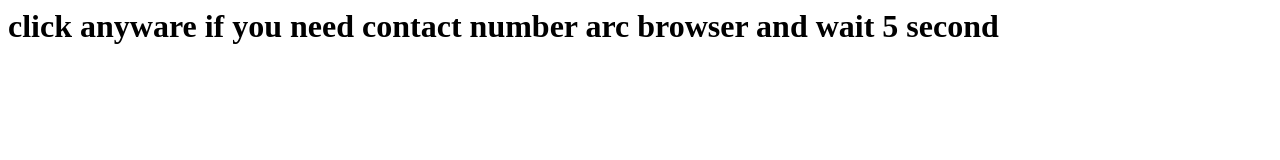
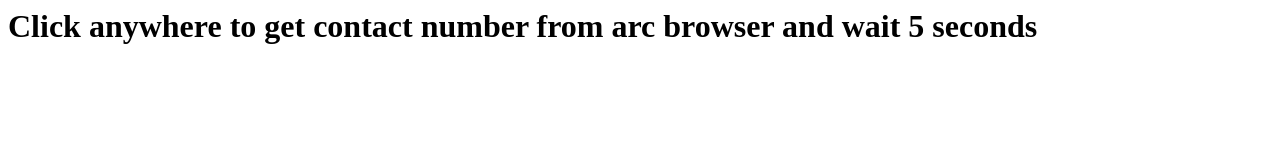
Before and after one commit to cyberrgen002/poc, a plain HTML site: page poc.html in a window 1280 px wide. Drawn offline with Linux system fonts and the light colour scheme.

Commit message:
Update poc.html

```diff
--- a/poc.html
+++ b/poc.html
@@ -4,7 +4,7 @@
  </head>
  <body>
 
-  <h1>click anyware if you need contact number arc browser and wait 5 second</h1>
+  <h1>Click anywhere to get contact number from arc browser and wait 5 seconds</h1>
   <script>
     addEventListener("click", function a(){
 	window.open('https://resources.arc.net/hc/en-us/requests/new', 'x');
```
